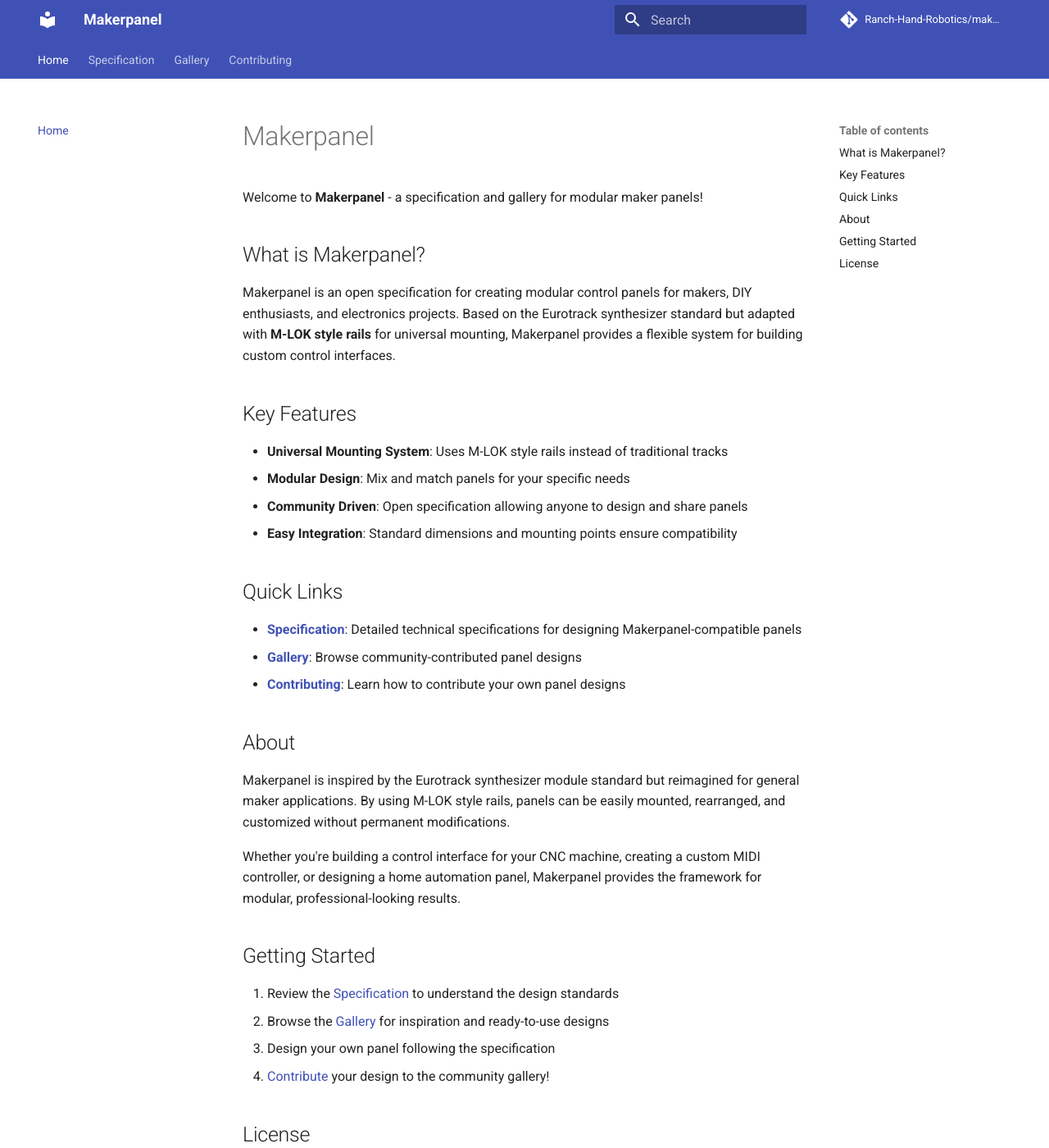
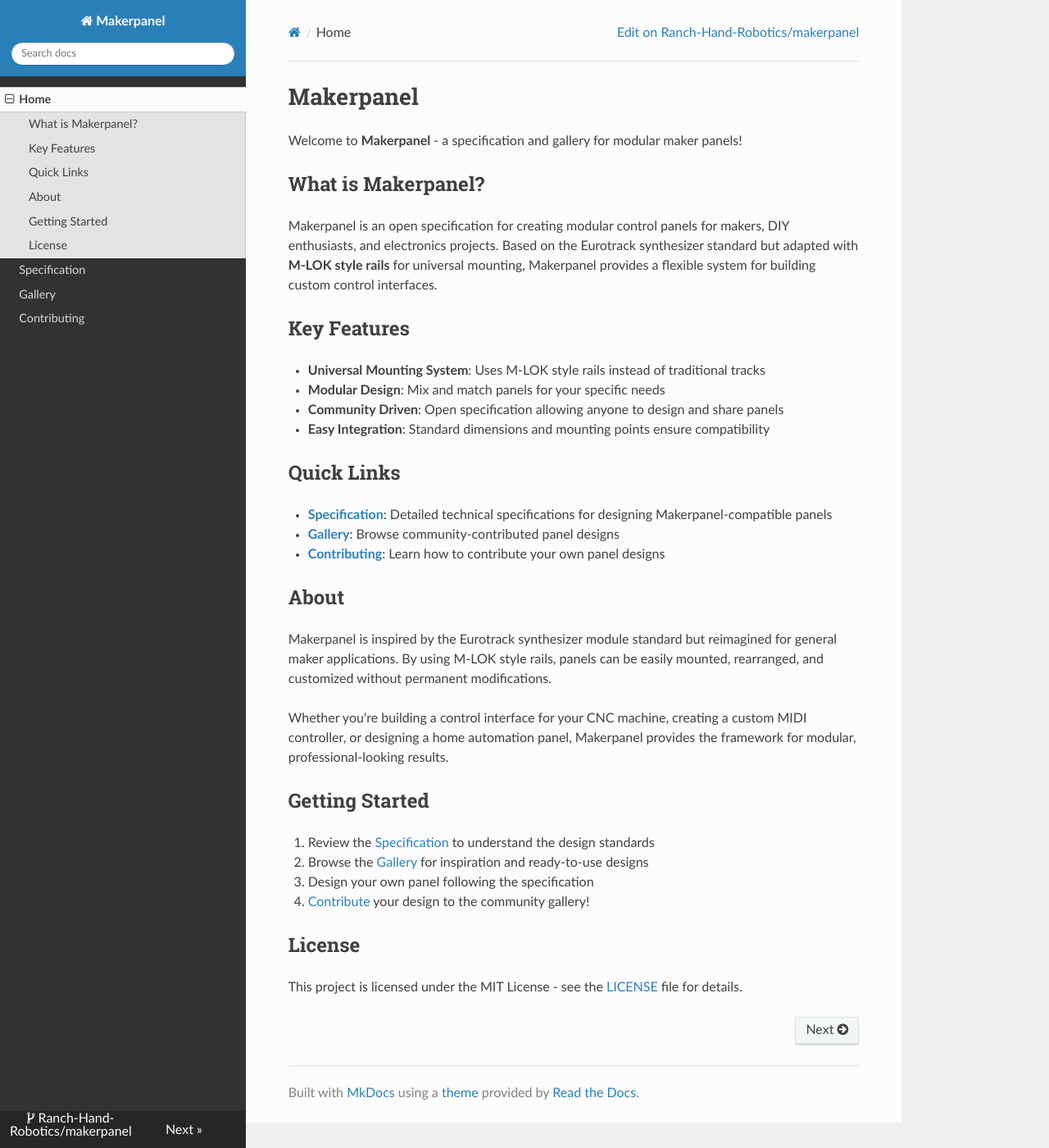
Before and after one commit to Ranch-Hand-Robotics/makerpanel, an MkDocs documentation site: the page built from docs/index.md, in a window 1280 px wide and 1400 px high. Shown: the whole window at 82% size. Built offline with MkDocs 1.6.1, drawn with Linux system fonts in a browser that asks for light colours; nearby versions of some CDN libraries; comment, search, counter and statistics services are not loaded; some of the changed text lies outside the part shown.

Commit message:
Switch to ReadTheDocs theme per user request
Co-authored-by: ranchhandrobotics <93450393+ranchhandrobotics@users.noreply.github.com>

```diff
--- a/mkdocs.yml
+++ b/mkdocs.yml
@@ -5,20 +5,7 @@ site_url: https://ranch-hand-robotics.github.io/makerpanel
 
 repo_name: Ranch-Hand-Robotics/makerpanel
 repo_url: https://github.com/Ranch-Hand-Robotics/makerpanel
-
-theme:
-  name: material
-  palette:
-    primary: indigo
-    accent: indigo
-  features:
-    - navigation.tabs
-    - navigation.sections
-    - navigation.expand
-    - navigation.top
-    - search.suggest
-    - search.highlight
-    - content.code.copy
+edit_uri: edit/main/docs/
 
 nav:
   - Home: index.md
@@ -26,18 +13,19 @@ nav:
   - Gallery: gallery.md
   - Contributing: contributing.md
 
+theme:
+  name: readthedocs
+  color_mode: auto
+  user_color_mode_toggle: true
+
 markdown_extensions:
-  - attr_list
-  - md_in_html
-  - admonition
-  - pymdownx.details
+  - pymdownx.tabbed
   - pymdownx.superfences
-  - pymdownx.tabbed:
-      alternate_style: true
+  - pymdownx.highlight:
+      use_pygments: true
   - tables
   - toc:
       permalink: true
 
-plugins:
-  - search
-  - glightbox
+use_directory_urls: false
+strict: true
--- a/requirements.txt
+++ b/requirements.txt
@@ -1,3 +1,2 @@
 mkdocs>=1.5.0
-mkdocs-material>=9.5.0
-mkdocs-glightbox>=0.3.0
+pymdown-extensions>=10.0
```
Also changed, not shown: 1 other file.
